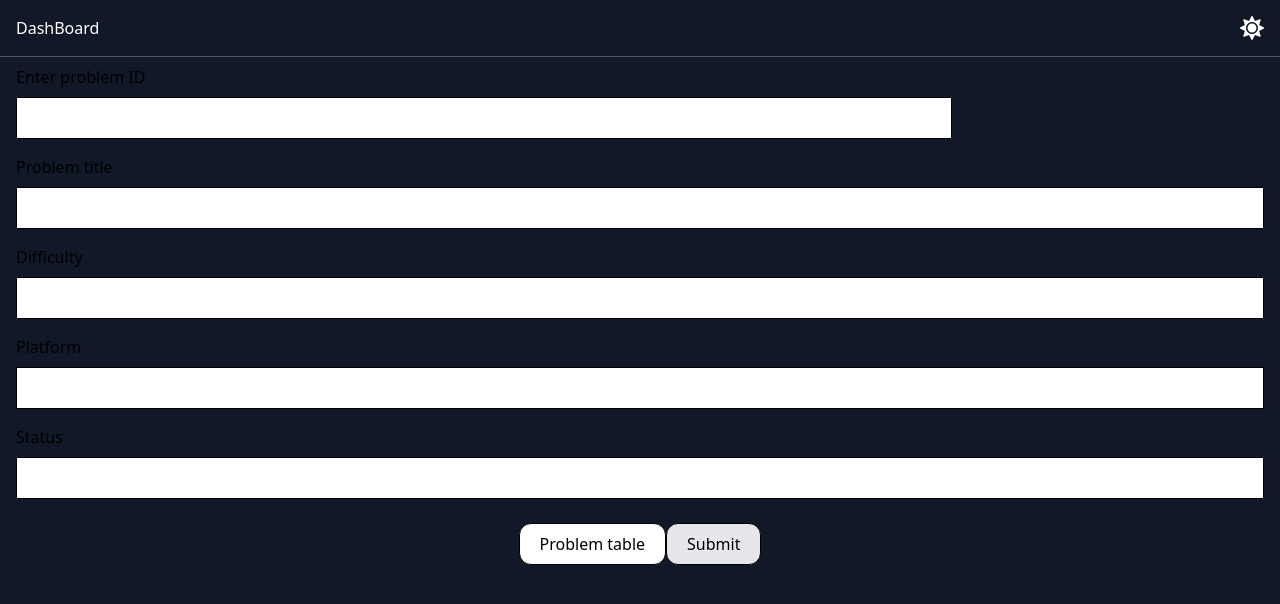
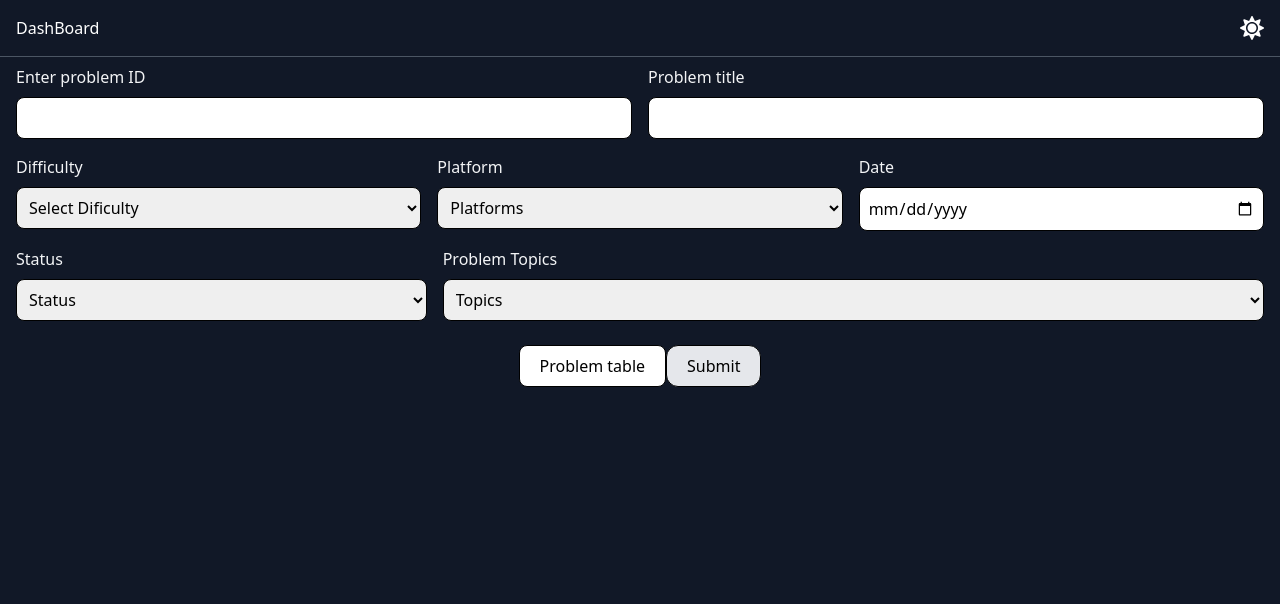
Before and after one commit to karenthiran/Problem-Solving-Tracker, a React (Vite) app: page /addproblem in a window 1280 px wide. Shown: the top 604 px of the page. Built offline with nearby package versions, Linux system fonts and the light colour scheme.

Commit message:
addproblem section updated with some syling and added some additional inputs

```diff
--- a/src/components/Addproblem.jsx
+++ b/src/components/Addproblem.jsx
@@ -13,8 +13,10 @@ export const Addproblem = () => {
         problemID: "",
         problemTitle: "",
         difficulty: "",
+        date: "",
         platform: "",
         status: "",
+        topics: [],
     });
 
     const handleChange = (e) => {
@@ -28,9 +30,17 @@ export const Addproblem = () => {
     const handleSubmit = async (e) => {
         e.preventDefault(); // Prevent the default form submission behavior
 
-    const { problemID, problemTitle, difficulty, platform, status } = formData;
+        const { problemID, problemTitle, difficulty, date, platform, status, topics } = formData;
 
-    if (!problemID || !problemTitle || !difficulty || !platform || !status) {
+        if (
+            !problemID ||
+            !problemTitle ||
+            !difficulty ||
+            !platform ||
+            !status ||
+            !date ||
+            !topics
+        ) {
             alert("Please fill all fields");
             return; // Prevent submitting if fields are empty
         }
@@ -41,15 +51,16 @@ export const Addproblem = () => {
                 problemID,
                 problemTitle,
                 difficulty,
+                date,
                 platform,
                 status,
+                topics,
             });
-
 
             setShowMessage(true);
             setTimeout(() => {
                 navigate("/showtable");
-      }, 1500);
+            }, 500);
         } catch (error) {
             console.error("Error adding document: ", error);
         }
@@ -65,66 +76,150 @@ export const Addproblem = () => {
                 <Navbar />
                 <form onSubmit={handleSubmit}>
                     <div className="px-4 py-2">
-            <div className="mb-4">
-              <label className="mb-2 block">Enter problem ID</label>
+                        <div className="mb-4 flex space-x-4">
+                            <div className="w-1/2">
+                                <label className="mb-2 block text-gray-900 dark:text-gray-100">
+                                    Enter problem ID
+                                </label>
                                 <input
                                     type="text"
-                className="w-3/4 border border-black p-2"
+                                    className="w-full rounded-lg border border-black p-2 hover:bg-slate-200 focus:bg-slate-200"
                                     required
                                     name="problemID"
                                     value={formData.problemID}
                                     onChange={handleChange}
                                 />
                             </div>
-            <div className="mb-4">
-              <label className="mb-2 block">Problem title</label>
+
+                            <div className="w-1/2">
+                                <label className="mb-2 block text-gray-900 dark:text-gray-100">
+                                    Problem title
+                                </label>
                                 <input
                                     type="text"
-                className="w-full border border-black p-2"
+                                    className="w-full rounded-lg border border-black p-2 hover:bg-slate-200 focus:bg-slate-200"
                                     required
                                     name="problemTitle"
                                     value={formData.problemTitle}
                                     onChange={handleChange}
                                 />
                             </div>
-            <div className="mb-4">
-              <label className="mb-2 block">Difficulty</label>
-              <input
-                type="text"
-                className="w-full border border-black p-2"
+                        </div>
+
+                        <div className="mb-4 flex space-x-4">
+                            <div className="w-1/2">
+                                <label className="mb-2 block text-gray-900 dark:text-gray-100">
+                                    Difficulty
+                                </label>
+                                <select
+                                    className="w-full rounded-lg border border-black p-2 hover:bg-slate-200 focus:bg-slate-200"
                                     required
                                     name="difficulty"
                                     value={formData.difficulty}
                                     onChange={handleChange}
-              />
+                                >
+                                    <option value="">Select Dificulty</option>
+                                    <option value="easy">Easy</option>
+                                    <option value="medium">Medium</option>
+                                    <option value="hard">Hard</option>
+                                </select>
                             </div>
-            <div className="mb-4">
-              <label className="mb-2 block">Platform</label>
-              <input
-                type="text"
-                className="w-full border border-black p-2"
+                            <div className="w-1/2">
+                                <label className="mb-2 block text-gray-900 dark:text-gray-100">
+                                    Platform
+                                </label>
+                                <select
+                                    className="w-full rounded-lg border border-black p-2 hover:bg-slate-200 focus:bg-slate-200"
                                     required
                                     name="platform"
                                     value={formData.platform}
                                     onChange={handleChange}
+                                >
+                                    <option value="">Platforms</option>
+                                    <option value="leetcode">LeetCode</option>
+                                    <option value="codeforces">CodeForces</option>
+                                    <option value="gfg">Geeks for Geeks</option>
+                                    <option value="codechef">CodeChef</option>
+                                </select>
+                            </div>
+                            <div className="w-1/2">
+                                <label className="mb-2 block text-gray-900 dark:text-gray-100">
+                                    Date
+                                </label>
+                                <input
+                                    type="date"
+                                    className="w-full rounded-lg border border-black p-2 hover:bg-slate-200 focus:bg-slate-200"
+                                    required
+                                    name="date"
+                                    value={formData.date}
+                                    onChange={handleChange}
                                 />
                             </div>
-            <div className="mb-4">
-              <label className="mb-2 block">Status</label>
-              <input
-                type="text"
-                className="w-full border border-black p-2"
+                        </div>
+                        <div className="mb-4 flex space-x-4">
+                            <div className="w-1/3">
+                                <label className="mb-2 block text-gray-900 dark:text-gray-100">
+                                    Status
+                                </label>
+                                <select
+                                    className="focus:bg-slates-200 w-full rounded-lg border border-black p-2 hover:bg-slate-200"
                                     required
                                     name="status"
                                     value={formData.status}
                                     onChange={handleChange}
-              />
+                                >
+                                    <option value="">Status</option>
+                                    <option value="solved">Solved</option>
+                                    <option value="attempted">Attempted</option>
+                                    <option value="unsolved">Unsolved</option>
+
+                                </select>
+                            </div>
+                            <div className="w-2/3 relative z-10">
+                                <label className="mb-2 block text-gray-900 dark:text-gray-100">
+                                    Problem Topics
+                                </label>
+                                <select
+                                    className="w-full rounded-lg border border-black p-2 hover:bg-slate-200 focus:bg-slate-200"
+                                    name="topics"
+                                    required
+                                    value={formData.topics}
+                                    onChange={handleChange}
+                                >
+                                    <option value="">Topics</option>
+                                    <option value="arrays">Arrays</option>
+                                    <option value="string">String</option>
+                                    <option value="math">Math</option>
+                                    <option value="dynamic-programming">Dynamic Programming</option>
+                                    <option value="linked-list">Linked List</option>
+                                    <option value="binary-tree">Binary Tree</option>
+                                    <option value="graph">Graph</option>
+                                    <option value="sorting">Sorting</option>
+                                    <option value="searching">Searching</option>
+                                    <option value="greedy">Greedy</option>
+                                    <option value="recursion">Recursion</option>
+                                    <option value="backtracking">Backtracking</option>
+                                    <option value="hashing">Hashing</option>
+                                    <option value="stack">Stack</option>
+                                    <option value="queue">Queue</option>
+                                    <option value="heap">Heap</option>
+                                    <option value="bit-manipulation">Bit Manipulation</option>
+                                    <option value="heap">Heap</option>
+                                    <option value="matrix">Matrix</option>
+                                    <option value="binary-search">Binary Search</option>
+                                    <option value="two-pointer">Two Pointer</option>
+                                    <option value="sliding-window">Sliding Window</option>
+                                    <option value="trie">Trie</option>
+                                    <option value="segment-tree">Segment Tree</option>
+                                    <option value="segment-tree">Segment Tree</option>
+                                </select>
+                            </div>
                         </div>
                     </div>
                     <div className="flex w-full justify-center">
                         <button
                             type="button"
-              className="space-x-4 rounded-xl border border-black bg-white px-5 py-2 text-black"
+                            className="space-x-4 rounded-lg border border-black bg-white px-5 py-2 text-black"
                             onClick={handleProblemtable}
                         >
                             Problem table
```
Lines whose indentation alone changed are shown as unchanged.
